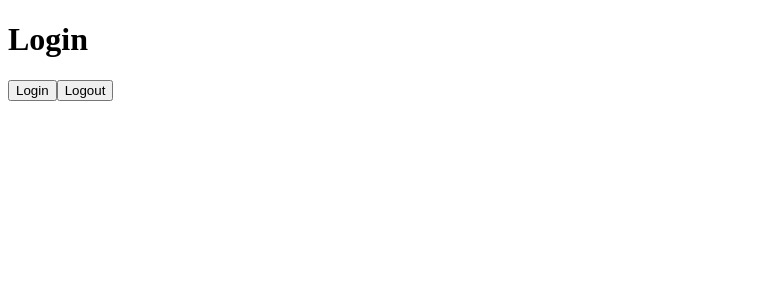
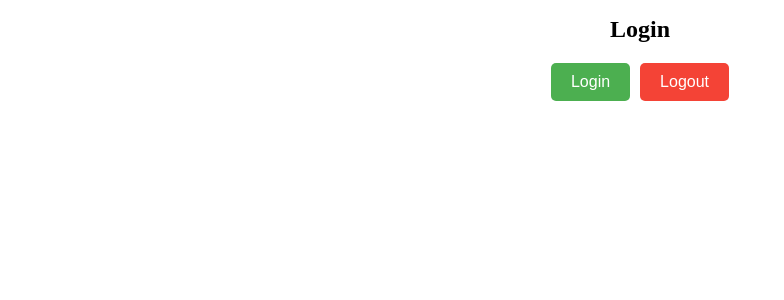
Before and after one commit to denys-petryniak/nuxt-3-server-mastery, a Nuxt app: page /login in a window 1280 px wide. Shown: the top 300 px of the page, without its empty margins (0-784 px from the left). Built offline with nearby package versions, Linux system fonts and the light colour scheme.

Commit message:
Add some styles

```diff
--- a/pages/index.vue
+++ b/pages/index.vue
@@ -3,14 +3,65 @@ const { data: pokemon, error } = await useFetch("/api/pikachu");
 </script>
 
 <template>
-  <h1>Nuxt 3 Server Mastery</h1>
-  <ul v-if="pokemon">
-    <li>
-      <img :src="pokemon.image" alt="" />
-    </li>
-    <li>{{ pokemon.id }}: {{ pokemon.name }}</li>
-  </ul>
-  <p v-else>{{ error }}</p>
+  <div class="pokemon-container">
+    <h1 class="title">Pokemon Details</h1>
+    <div v-if="pokemon" class="pokemon-details">
+      <div class="pokemon-image">
+        <img :src="pokemon.image" :alt="pokemon.name" />
+      </div>
+      <div class="pokemon-info">
+        <p class="pokemon-id">ID: {{ pokemon.id }}</p>
+        <p class="pokemon-name">{{ pokemon.name }}</p>
+      </div>
+    </div>
+    <p v-else class="error-message">{{ error }}</p>
+  </div>
 </template>
 
-<style scoped></style>
+<style scoped>
+.pokemon-container {
+  max-width: 600px;
+  margin: 0 auto;
+  text-align: center;
+}
+
+.title {
+  font-size: 24px;
+  font-weight: bold;
+  margin-bottom: 20px;
+}
+
+.pokemon-details {
+  display: flex;
+  align-items: center;
+  justify-content: center;
+}
+
+.pokemon-image img {
+  max-width: 200px;
+  border-radius: 10px;
+  box-shadow: 0 2px 4px rgba(0, 0, 0, 0.1);
+  margin-right: 20px;
+}
+
+.pokemon-info {
+  text-align: left;
+}
+
+.pokemon-id {
+  font-size: 18px;
+  font-weight: bold;
+  margin-bottom: 10px;
+}
+
+.pokemon-name {
+  font-size: 16px;
+  margin-bottom: 20px;
+}
+
+.error-message {
+  font-size: 16px;
+  color: red;
+  margin-top: 20px;
+}
+</style>
--- a/pages/login.vue
+++ b/pages/login.vue
@@ -12,9 +12,57 @@ function logout() {
 </script>
 
 <template>
-  <h1>Login</h1>
-  <button @click="login">Login</button>
-  <button @click="logout">Logout</button>
+  <div class="login-container">
+    <h1 class="title">Login</h1>
+    <div class="button-group">
+      <button class="login-button" @click="login">Login</button>
+      <button class="logout-button" @click="logout">Logout</button>
+    </div>
+  </div>
 </template>
 
-<style scoped></style>
+<style scoped>
+.login-container {
+  max-width: 400px;
+  margin: 0 auto;
+  text-align: center;
+}
+
+.title {
+  font-size: 24px;
+  font-weight: bold;
+  margin-bottom: 20px;
+}
+
+.button-group {
+  display: flex;
+  justify-content: center;
+  margin-top: 20px;
+}
+
+.login-button,
+.logout-button {
+  padding: 10px 20px;
+  font-size: 16px;
+  border: none;
+  border-radius: 5px;
+  cursor: pointer;
+  transition: background-color 0.3s;
+}
+
+.login-button {
+  background-color: #4caf50;
+  color: white;
+  margin-right: 10px;
+}
+
+.logout-button {
+  background-color: #f44336;
+  color: white;
+}
+
+.login-button:hover,
+.logout-button:hover {
+  background-color: #357a38;
+}
+</style>
```
